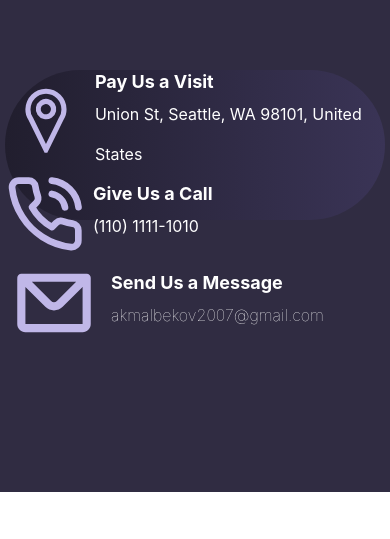
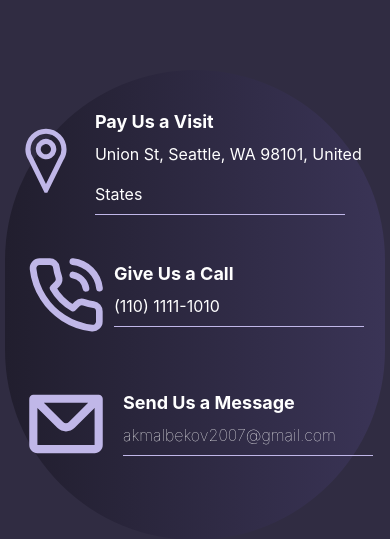
Before and after one commit to Akmalbekov070/Hydra.design, a Next.js app: page / in a window 390 px wide. Shown: the part 605-1144 px from the top of the page. Before the commit the page ends 1097 px from the top, so only its background shows below. Built offline with nearby package versions, Linux system fonts and the light colour scheme.

Commit message:
responsive footer upload

```diff
--- a/src/components/Footer/Footer.jsx
+++ b/src/components/Footer/Footer.jsx
@@ -30,50 +30,54 @@ export default function Footer() {
 	return (
 		<Box
 			w={'full'}
-			h={'150px'}
+			h={{ md: '150px', base: '470px' }}
 			bgGradient='linear(to-l, #3A3456, #211E2E)'
 			display={{ md: 'flex', base: 'block' }}
-			justifyContent={'space-around'}
+			justifyContent={{ md: 'space-around', base: 'center' }}
 			borderRadius={'200px'}
 			alignItems={'center'}
 			color='white'
+			py={{ base: 10 }}
 		>
 			{/* Location page--- */}
-			<HStack>
+			<HStack justifyContent={{ base: 'center' }}>
 				<VscLocation color='#C0B7E8' size={'90'} />
 				<Box>
-					<Heading color={'white'} fontSize={{ xl: '', base: 'lg' }}>
+					<Heading color={'white'} fontSize={{ xl: 'xl', base: 'lg' }}>
 						Pay Us a Visit
 					</Heading>
 					<Text fontWeight={'400'} fontStyle={'inherit'} fontFamily={'inherit'} lineHeight={10}>
 						Union St, Seattle, WA 98101, United States
 					</Text>
+					<Box w={'250px'} h={'1px'} display={{ md: 'none', base: 'flex' }} bg={'#C0B7E8'}></Box>
 				</Box>
 			</HStack>
 			{/* line------ */}
 			<Box w={'1px'} h={'100px'} display={{ xl: 'flex', base: 'none' }} bg={'#C0B7E8'}></Box>
 			{/* Phone page--- */}
-			<HStack>
+			<HStack justifyContent={{ base: 'center' }} py={{ base: 10 }}>
 				<LuPhoneCall color='#C0B7E8' size={'80'} />
 				<Box>
-					<Heading color={'white'} fontSize={{ xl: '', base: 'lg' }}>
+					<Heading color={'white'} fontSize={{ xl: 'xl', base: 'lg' }}>
 						Give Us a Call
 					</Heading>
 					<Text fontWeight={'400'} fontStyle={'inherit'} fontFamily={'inherit'} lineHeight={10}>
 						(110) 1111-1010
 					</Text>
+					<Box w={'250px'} h={'1px'} display={{ md: 'none', base: 'flex' }} bg={'#C0B7E8'}></Box>
 				</Box>
 			</HStack>
 			<Box w={'1px'} h={'100px'} display={{ xl: 'flex', base: 'none' }} bg={'#C0B7E8'}></Box>
-			<HStack>
+			<HStack justifyContent={{ base: 'center' }}>
 				<CgMail color='#C0B7E8' size={'98'} />
 				<Box>
-					<Heading color={'white'} fontSize={{ xl: '', base: 'lg' }}>
+					<Heading color={'white'} fontSize={{ xl: 'xl', base: 'lg' }}>
 						Send Us a Message
 					</Heading>
 					<Text fontWeight={'100'} fontStyle={'inherit'} fontFamily={'inherit'} lineHeight={10}>
 						akmalbekov2007@gmail.com
 					</Text>
+					<Box w={'250px'} h={'1px'} display={{ md: 'none', base: 'flex' }} bg={'#C0B7E8'}></Box>
 				</Box>
 			</HStack>
 		</Box>
--- a/src/components/Hero/Hero.jsx
+++ b/src/components/Hero/Hero.jsx
@@ -4,7 +4,7 @@ import { Footer, HeaderPage, Users } from '..';
 
 export default function Hero() {
 	return (
-		<Box w={'full'} h={'130vh'} bg={'#302C42'} px={{ xl: '120px', lg: '20px', base: '5px' }} py={'50px'}>
+		<Box w={'full'} h={{ md: '130vh', base: '170vh' }} bg={'#302C42'} px={{ xl: '120px', lg: '20px', base: '5px' }} py={'50px'}>
 			{/* Header page */}
 			<Box>
 				<HeaderPage />
```
